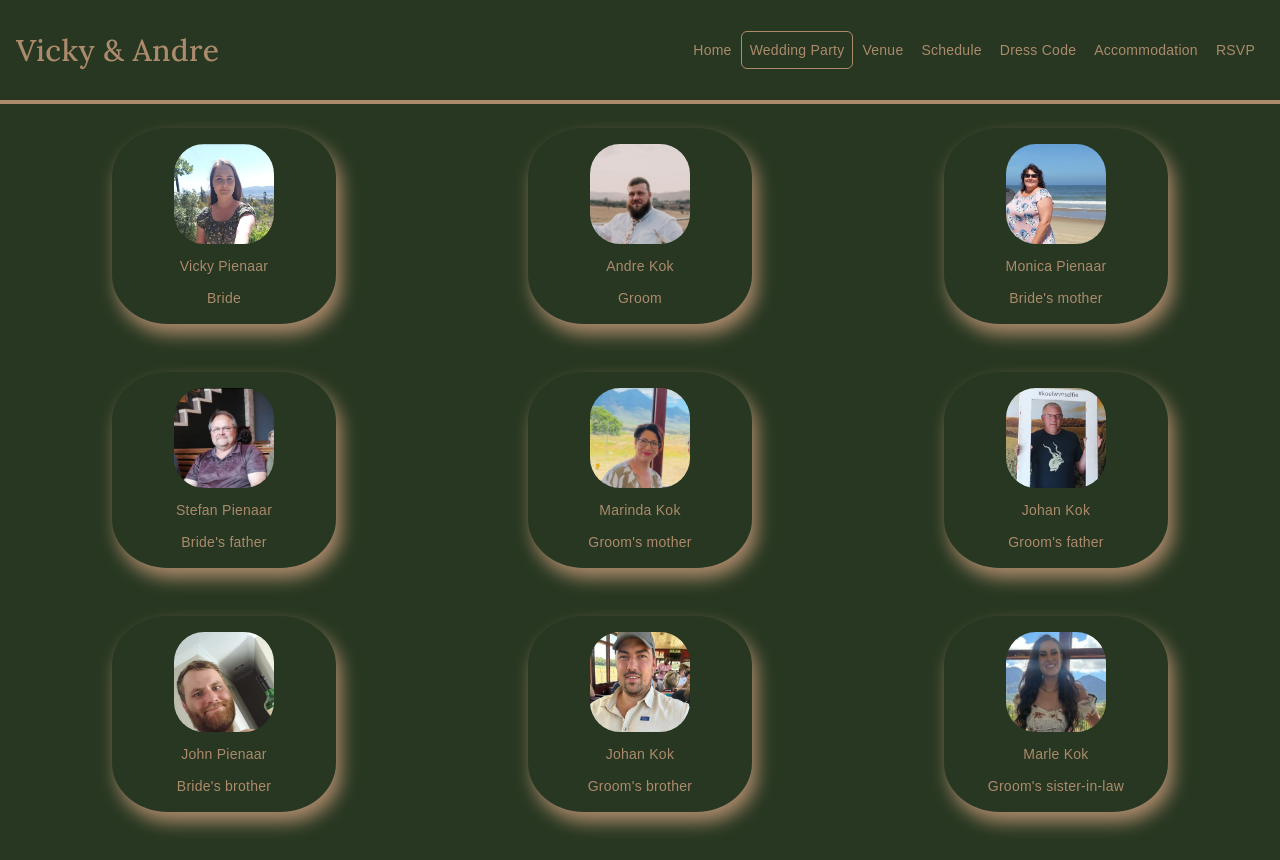
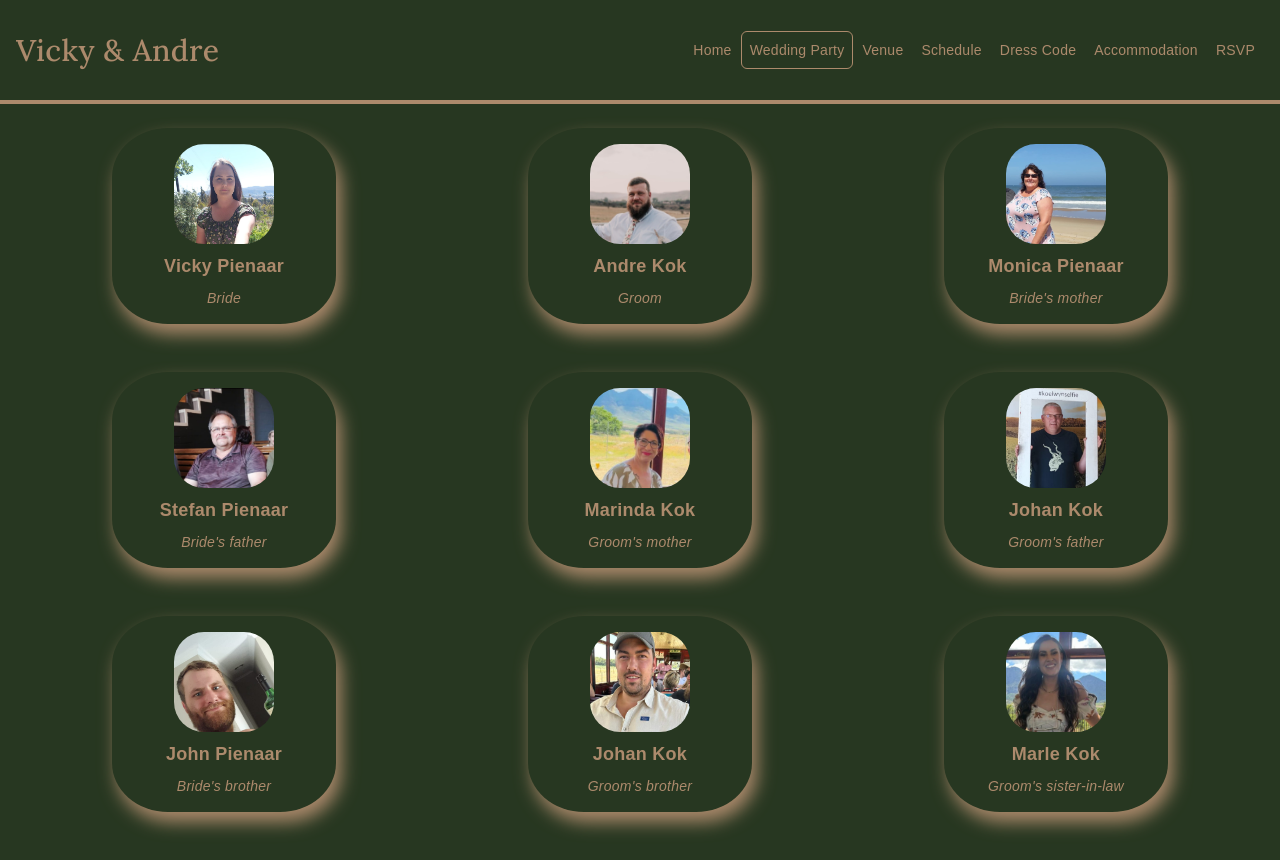
Before and after one commit to KokAndre/kok-wedding-invitation, an Angular app: page /wedding-party in a window 1280 px wide. Built offline with nearby package versions, Linux system fonts and the light colour scheme.

Commit message:
Update participants styling and Favicon

```diff
--- a/src/app/components/wedding-party/wedding-party.component.html
+++ b/src/app/components/wedding-party/wedding-party.component.html
@@ -1,9 +1,9 @@
 <div class="row mt-6">
     <div *ngFor="let participent of weddingPartyParticipents" class="col-4">
         <div class="participent-container mx-auto p-4">
-            <div style="background-image: url('../../../assets/images/wedding-party/{{participent.imageName}}.jpeg')" class="participent-image mx-auto mb-3"></div>
-            <p [innerHTML]="participent.fullName" class="text-size-16 text-center"></p>
-            <p [innerHTML]="participent.description" class="text-center mb-0"></p>
+            <div style="background-image: url(assets/images/wedding-party/{{participent.imageName}}.jpeg)" class="participent-image mx-auto mb-3"></div>
+            <p [innerHTML]="participent.fullName" class="text-size-18 font-weight-semi-bold text-center"></p>
+            <p [innerHTML]="participent.description" class="text-center mb-0 font-style-italic"></p>
         </div>
     </div>
 </div>
--- a/src/styles.scss
+++ b/src/styles.scss
@@ -54,6 +54,22 @@ p {
 
 .pointer {
     cursor: pointer;
+}
+
+.text-size-16 {
+    font-size: 16px !important;
+}
+
+.text-size-18 {
+    font-size: 18px !important;
+}
+
+.font-style-italic {
+    font-style: italic !important;
+}
+
+.font-weight-semi-bold {
+    font-weight: 600 !important;
 }
 
 .coming-soon {
```
Also changed, not shown: 2 other files (tests, documents, lock files or other folders).
